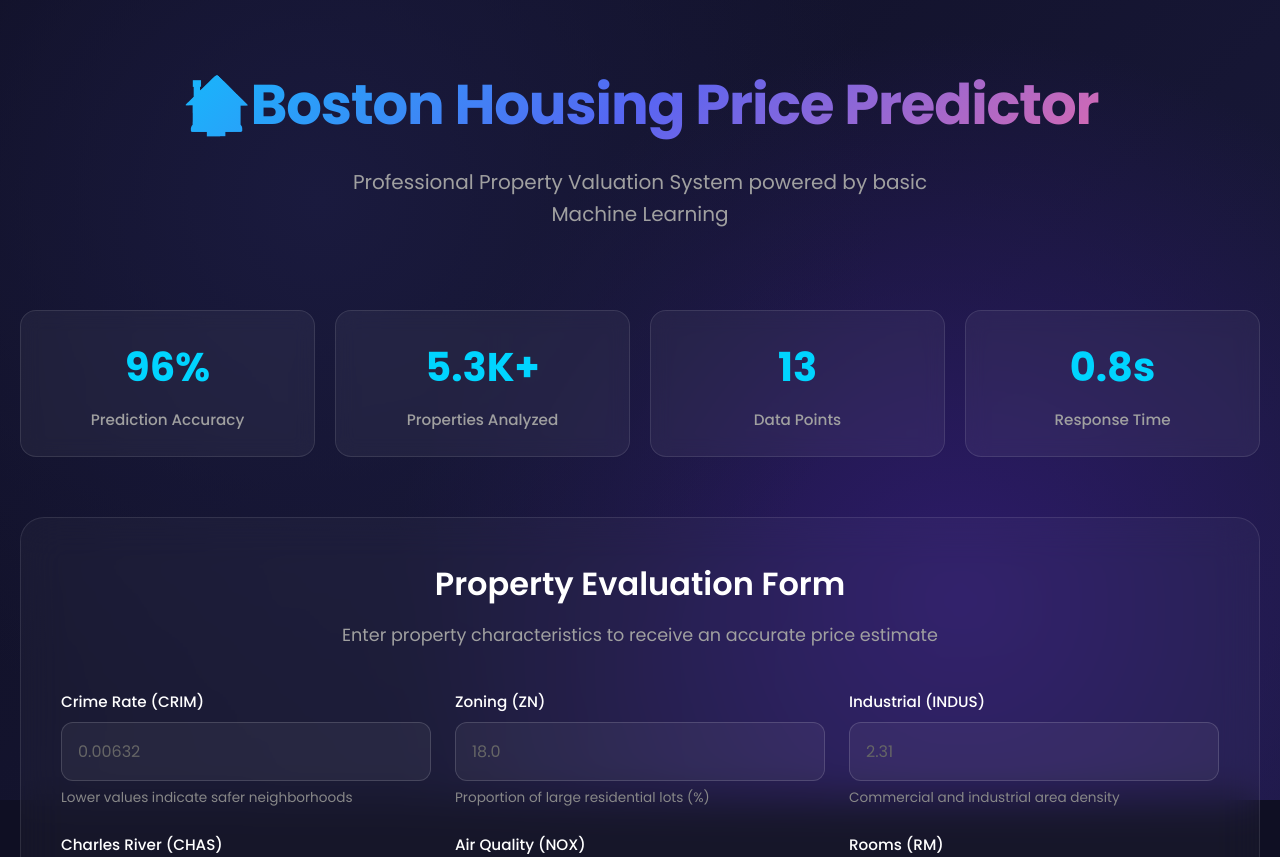
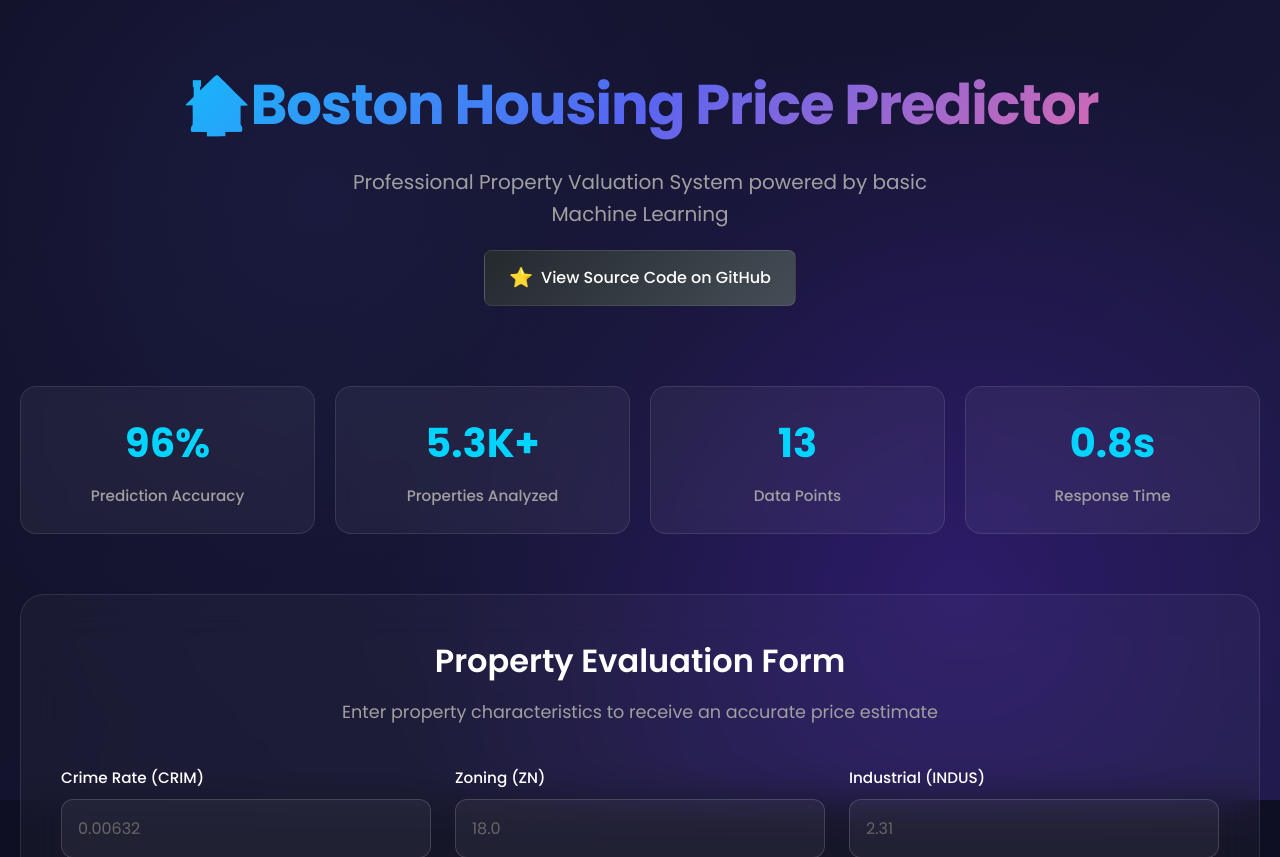
Before and after one commit to 24f2004698/Boston_HousePrice_Prediction-, a Flask app: page / in a window 1280 px wide. Shown: the top 857 px of the page. Run offline with Flask 3, Linux system fonts and the light colour scheme; parts of the project's set-up code (start-up, migrations or seed data) failed here and were passed over.

Commit message:
Update index.html

```diff
--- a/templates/index.html
+++ b/templates/index.html
@@ -63,6 +63,29 @@
             max-width: 600px;
             margin: 0 auto;
         }
+        .github-btn {
+    display: inline-flex;
+    align-items: center;
+    padding: 12px 24px;
+    background: linear-gradient(135deg, #24292e, #444d56);
+    color: white;
+    text-decoration: none;
+    border-radius: 8px;
+    font-weight: 500;
+    transition: all 0.3s ease;
+    border: 1px solid rgba(255, 255, 255, 0.1);
+}
+
+.github-btn:hover {
+    background: linear-gradient(135deg, #2c3238, #4a545c);
+    transform: translateY(-2px);
+    box-shadow: 0 5px 15px rgba(0, 0, 0, 0.3);
+}
+
+.github-icon {
+    margin-right: 8px;
+    font-size: 1.2rem;
+}
 
         .stats-container {
             display: grid;
@@ -355,9 +378,17 @@
 
     <div class="container">
         <header class="header">
-            <h1>🏠Boston Housing Price Predictor</h1>
-            <p class="subtitle">Professional Property Valuation System powered by basic Machine Learning</p>
-        </header>
+    <h1>🏠Boston Housing Price Predictor</h1>
+    <p class="subtitle">Professional Property Valuation System powered by basic Machine Learning</p>
+
+    <!-- GitHub Button -->
+    <div style="margin-top: 20px;">
+        <a href="https://github.com/YOUR_USERNAME/YOUR_REPO_NAME" target="_blank" class="github-btn">
+            <span class="github-icon">⭐</span>
+            View Source Code on GitHub
+        </a>
+    </div>
+</header>
 
         <div class="stats-container">
             <div class="stat-card">
```
